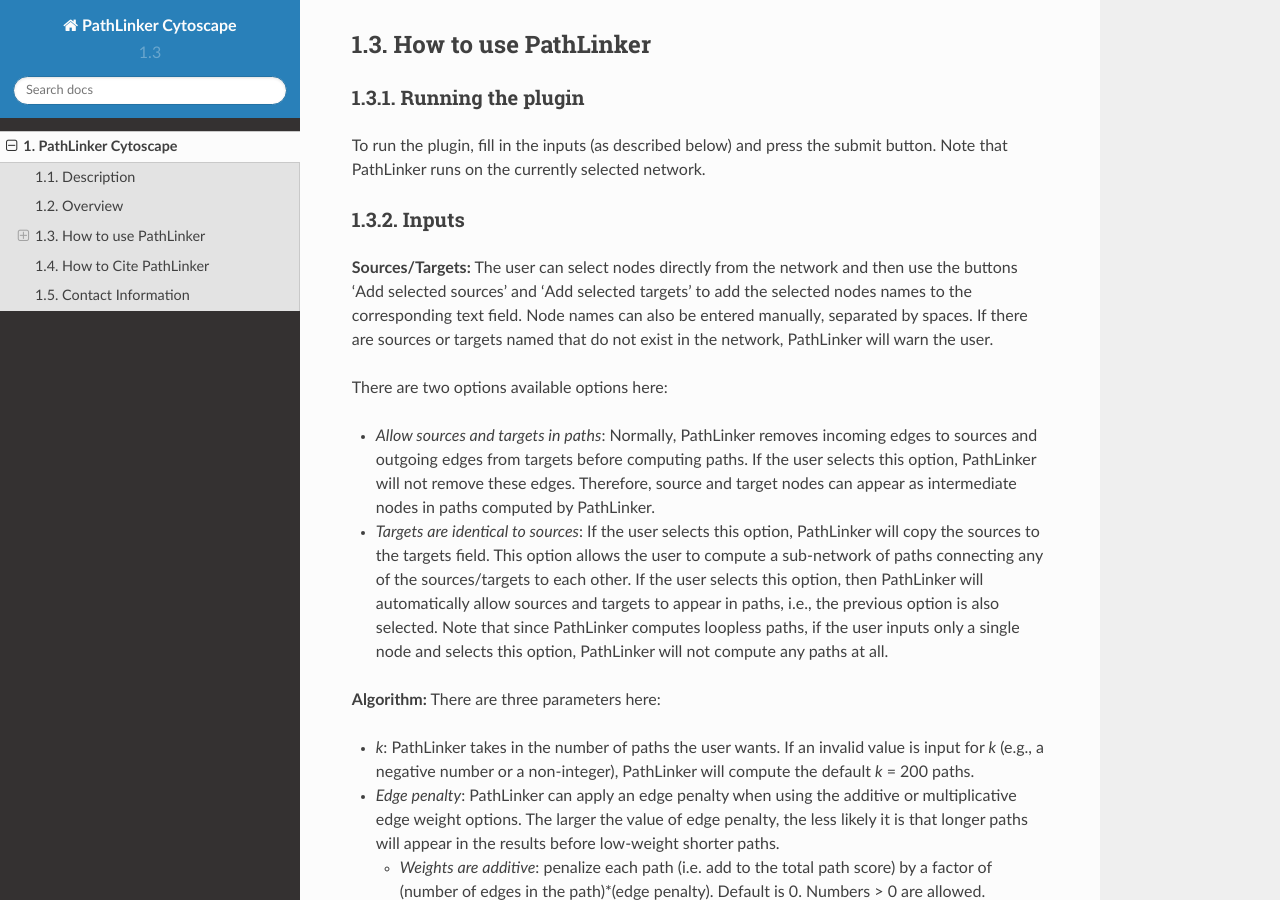
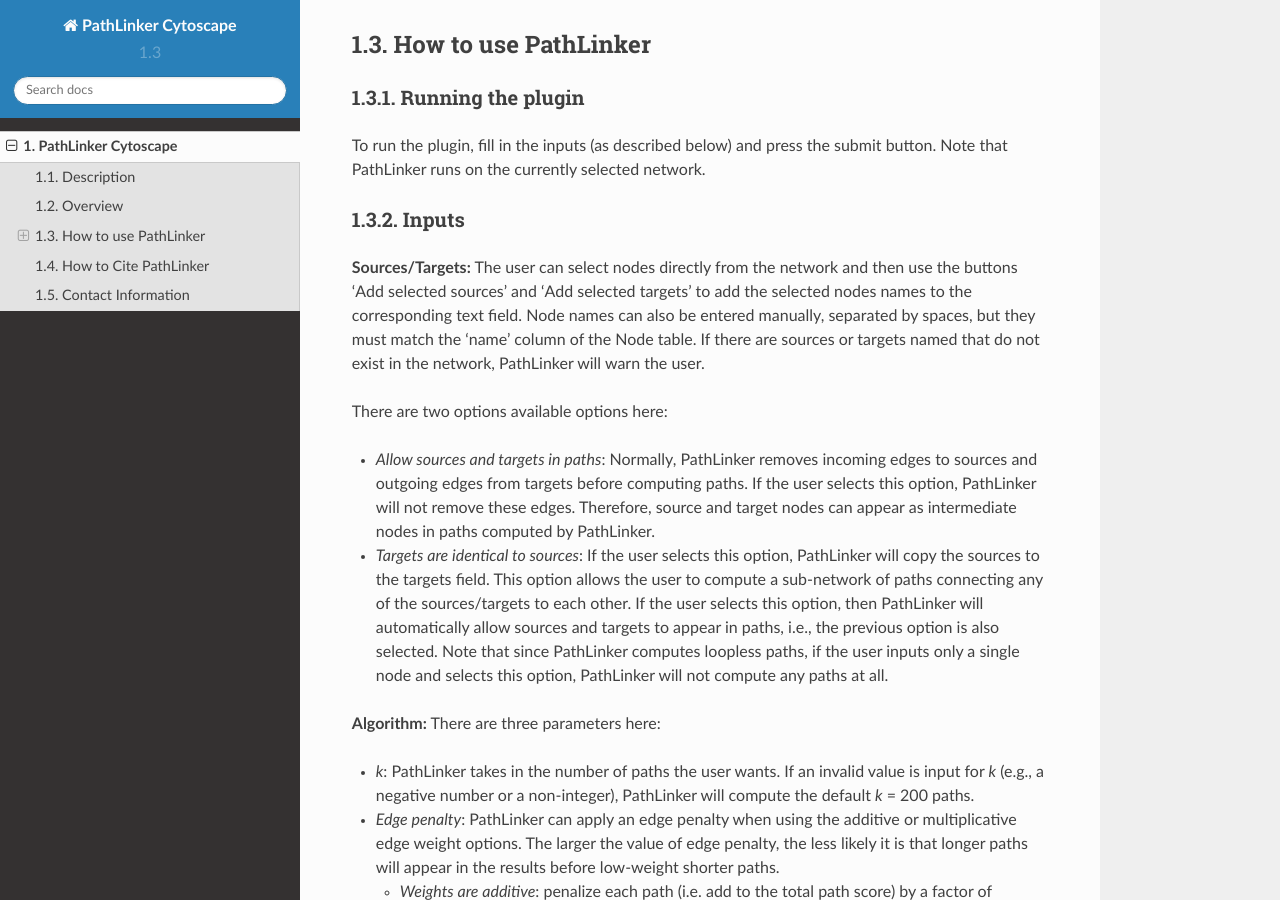
Before and after one commit to Murali-group/PathLinker-Cytoscape, a Sphinx documentation site: the page built from docs/PathLinker_Cytoscape.md, in a window 1280 px wide and 900 px high, scrolled down 964 px. Built offline with Sphinx 7.4.7 and the Read the Docs theme 2.0.0, drawn with Linux system fonts in a browser that asks for light colours.

Commit message:
Update PathLinker_Cytoscape.md

```diff
--- a/docs/PathLinker_Cytoscape.md
+++ b/docs/PathLinker_Cytoscape.md
@@ -23,7 +23,7 @@
 
 ### Inputs
 
-**Sources/Targets:** The user can select nodes directly from the network and then use the buttons 'Add selected sources' and 'Add selected targets' to add the selected nodes names to the corresponding text field. Node names can also be entered manually, separated by spaces. If there are sources or targets named that do not exist in the network, PathLinker will warn the user.
+**Sources/Targets:** The user can select nodes directly from the network and then use the buttons 'Add selected sources' and 'Add selected targets' to add the selected nodes names to the corresponding text field. Node names can also be entered manually, separated by spaces, but they must match the 'name' column of the Node table. If there are sources or targets named that do not exist in the network, PathLinker will warn the user.
 
 There are two options available options here:
 
```
